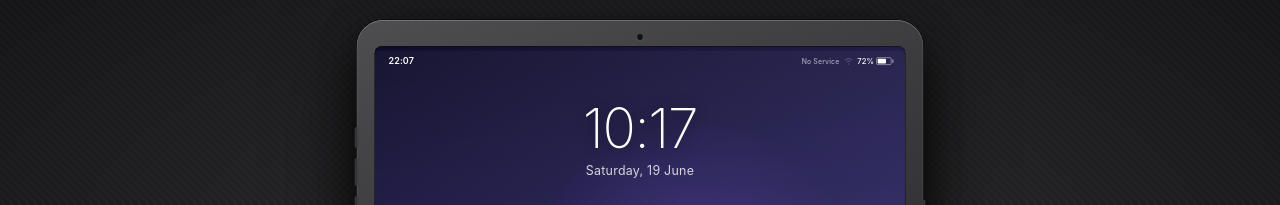
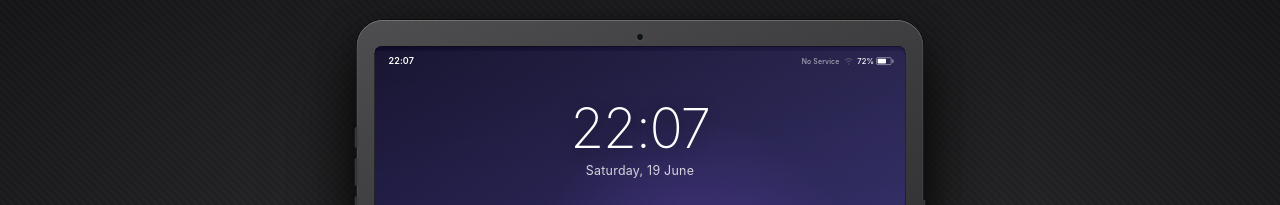
Before and after one commit to 1linx/satcasc, a React (Vite) app: page / in a window 1280 px wide. Shown: the top 205 px of the page. Built offline with nearby package versions, Linux system fonts and the light colour scheme.

Commit message:
Fixed time on lock screen

```diff
--- a/src/components/LockScreen.jsx
+++ b/src/components/LockScreen.jsx
@@ -1,4 +1,4 @@
-import { useState, useEffect } from 'react'
+import { useEffect } from 'react'
 import { motion } from 'framer-motion'
 import { useDevice } from '../context/DeviceContext'
 import StatusBar from './StatusBar'
@@ -83,14 +83,7 @@ function NotificationBanner({ n, index }) {
 
 export default function LockScreen() {
   const { unlock } = useDevice()
-  const [time, setTime] = useState(() => new Date())
-
-  useEffect(() => {
-    const t = setInterval(() => setTime(new Date()), 1000)
-    return () => clearInterval(t)
-  }, [])
-
-  const timeStr = time.toLocaleTimeString('en-GB', { hour: '2-digit', minute: '2-digit' })
+  const timeStr = '22:07'
   const dateStr = 'Saturday, 19 June'
 
   return (
```
